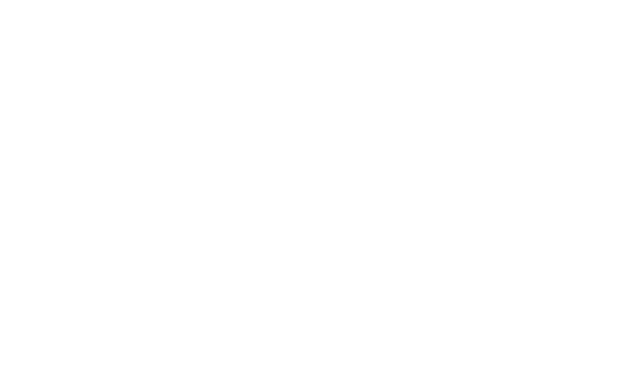
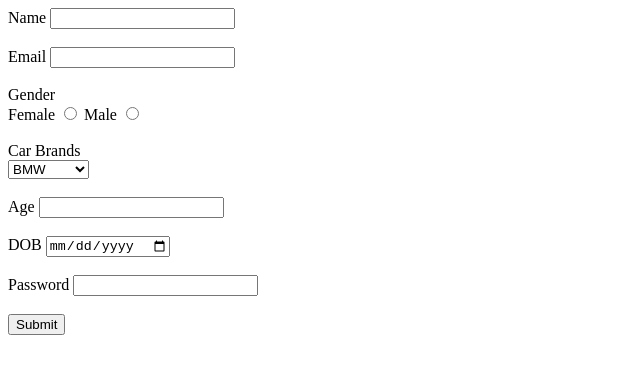
Before and after one commit to acciojob/signup-form-car-skshig, a website: page main.html in a window 1280 px wide. Shown: the whole page, without its empty margins (0-640 px from the left). Drawn offline with Linux system fonts and the light colour scheme.

Commit message:
signup-form-car commit

```diff
--- a/main.html
+++ b/main.html
@@ -10,6 +10,39 @@
 	<!-- the entire body must be written by student -->
     <script type="text/javascript" src="./script.js">
 </script>
+<form method="post">
+	<label for="name">Name</label>
+	<input type="text" name="name" id="name" required><br><br>
+
+	<label for="email">Email</label>
+	<input type="email" name="email" id="email" required><br><br>
+
+	<label for="gender">Gender</label><br>
+	<label for="female">Female</label>
+	<input type="radio" name="gender" required>
+	<label for="male">Male</label>
+	<input type="radio" name="gender"><br><br>
+
+	<label for="cars">Car Brands <br>
+	<select name="car-brands" id="cars">
+		<option value="BMW">BMW</option>
+		<option value="Audi">Audi</option>
+		<option value="Mercedes">Mercedes</option>
+	</select>
+	</label><br><br>
+
+	<label for="age">Age</label>
+	<input type="number" name="age" id="dob" required><br><br>
+
+	<label for="dob">DOB</label>
+	<input type="date" name="dob" id="dob" required><br><br>
+
+	<label for="password">Password</label>
+	<input type="password" name="password" id="password" required><br><br>
+
+	<label for="submit"></label>
+	<input type="submit" name="submit" id="submit" value="Submit">
+</form>
 
 </body>
 
```
